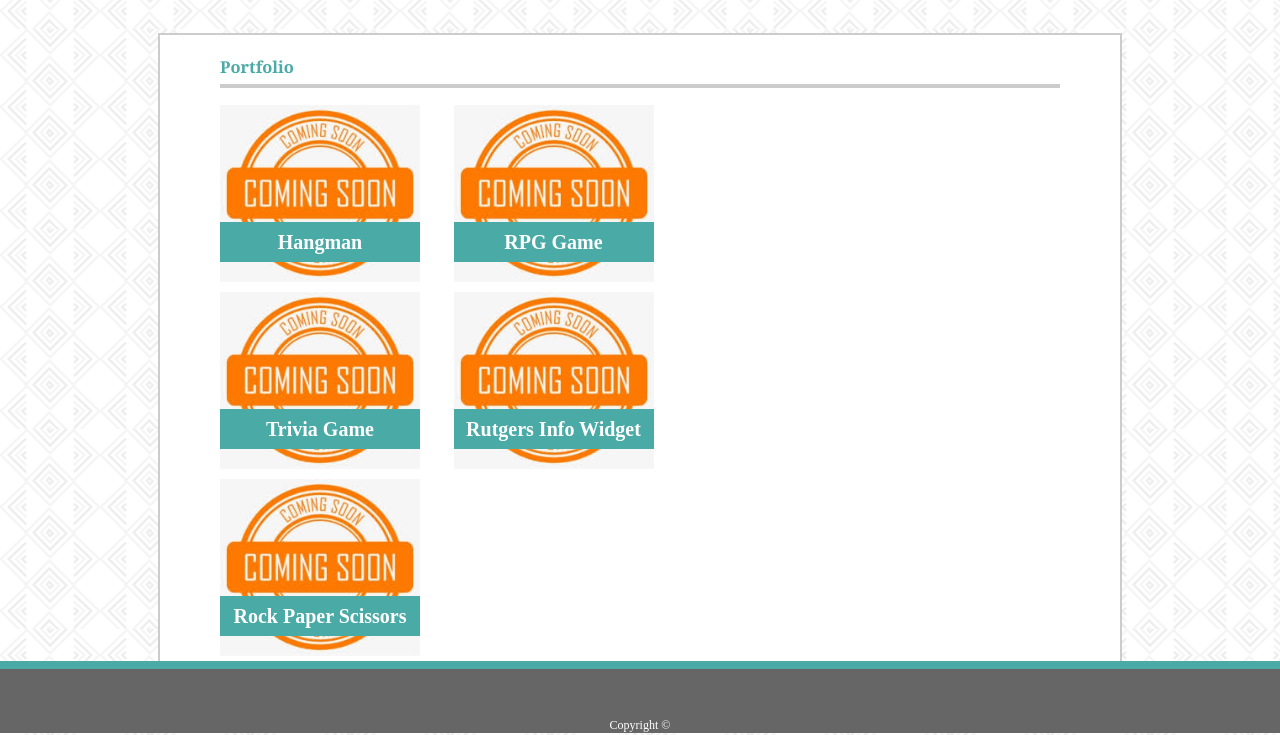
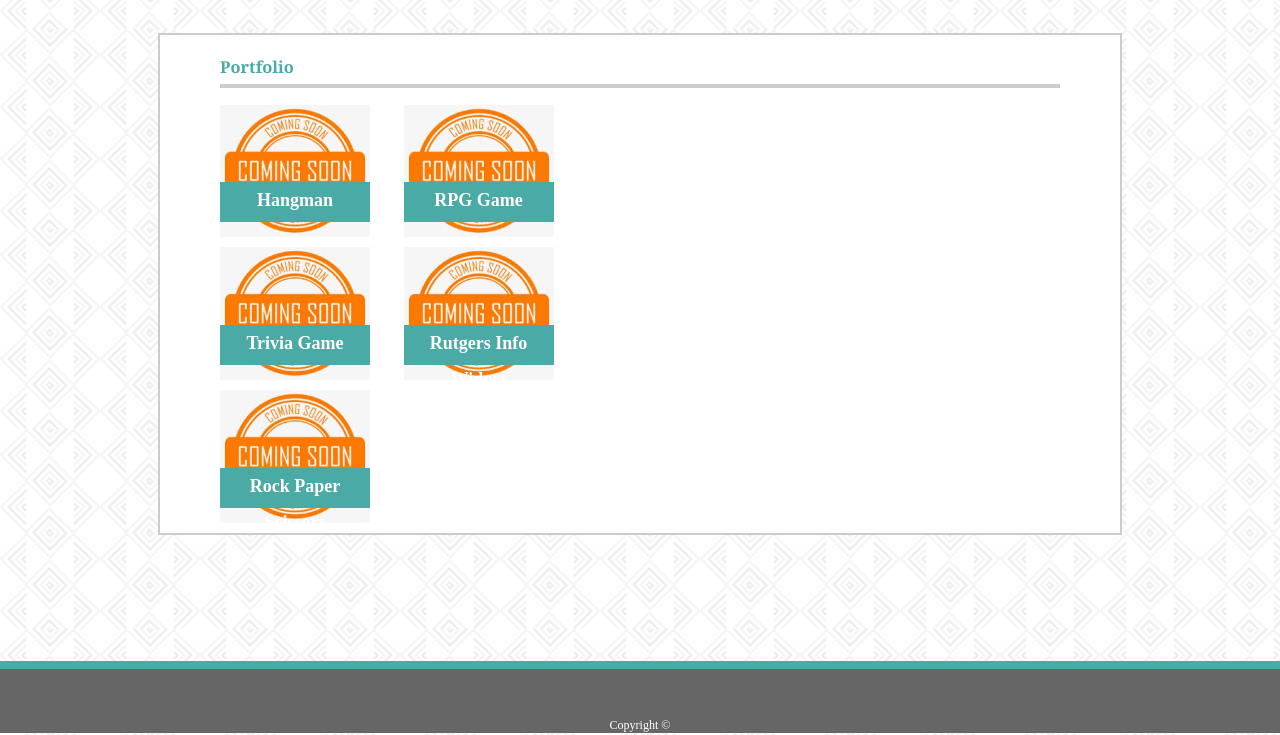
Before and after one commit to taylormbruno/taylormbruno.github.io, a plain HTML site: page portfolio.html in a window 1280 px wide. Shown: the part 67-802 px from the top of the page. Drawn offline with Linux system fonts and the light colour scheme.

Commit message:
fixed spacing in portfolio

```diff
--- a/assets/css/style.css
+++ b/assets/css/style.css
@@ -128,7 +128,7 @@ form {
     margin-right: 30px;
 }
 .portImg {
-    width: 200px;
+    width: 150px;
     position: relative;
     z-index: 1;
     display: inline-block;
@@ -137,12 +137,12 @@ form {
 h6 {
     background: #4aaaa5;
     color: #ffffff;
-    width: 200px;
+    width: 150px;
     height: 40px;
     margin: 0 auto;
     position: absolute;
     z-index: 2;
     text-align: center;
-    bottom: 30px;
-    font-size: 20px;
+    bottom: 25px;
+    font-size: 18px;
 }
```
